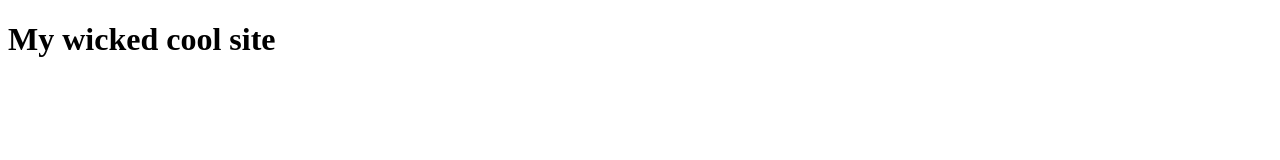
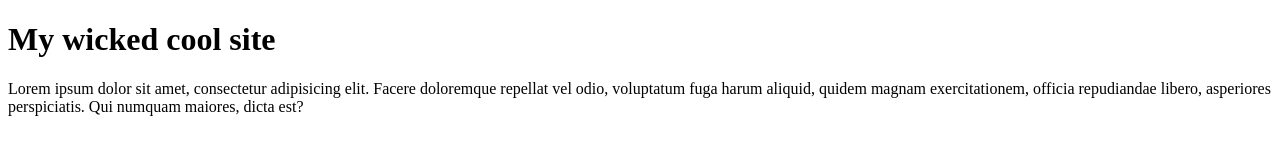
Before and after one commit to TorieDennis/cool-site-bro, a plain HTML site: page index.html in a window 1280 px wide. Drawn offline with Linux system fonts and the light colour scheme.

Commit message:
Added a paragraph

```diff
--- a/index.html
+++ b/index.html
@@ -6,5 +6,8 @@
   </head>
   <body>
     <h1>My wicked cool site</h1>
+    <p>
+      Lorem ipsum dolor sit amet, consectetur adipisicing elit. Facere doloremque repellat vel odio, voluptatum fuga harum aliquid, quidem magnam exercitationem, officia repudiandae libero, asperiores perspiciatis. Qui numquam maiores, dicta est?
+    </p>
   </body>
 </html>
```
